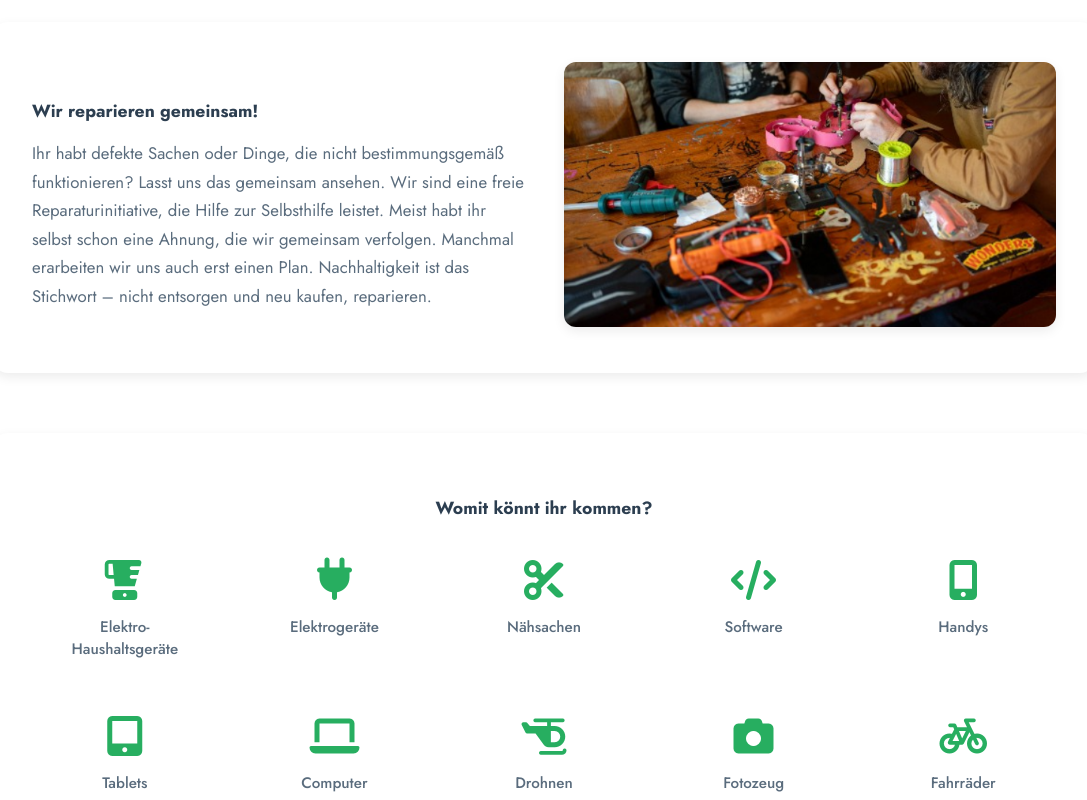
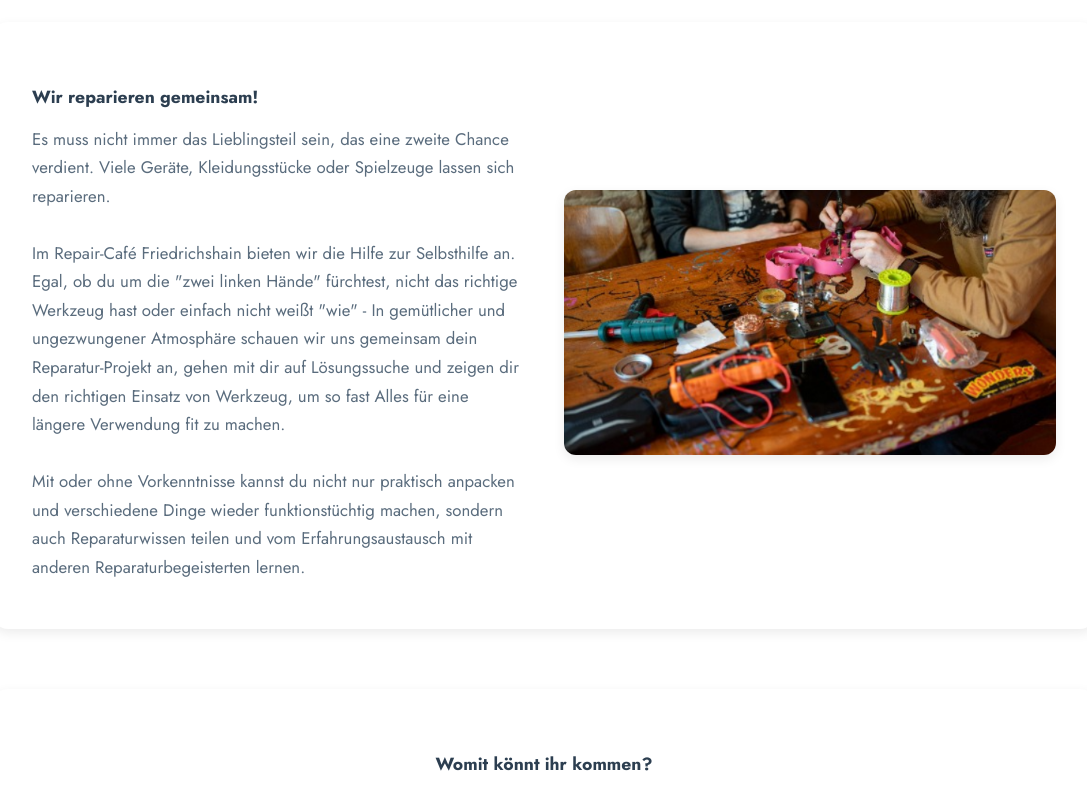
Before and after one commit to theHeathLee/Repair-Cafe, a Vue app: page / in a window 1280 px wide. Shown: the part 1040-1840 px from the top of the page, without its empty margins (96-1183 px from the left). Built offline with nearby package versions, Linux system fonts and the light colour scheme.

Commit message:
improve the we repair together section

```diff
--- a/src/components/Home.vue
+++ b/src/components/Home.vue
@@ -333,8 +333,8 @@ export default {
     },
     togetherText() {
       return this.currentLang === "de"
-        ? "Ihr habt defekte Sachen oder Dinge, die nicht bestimmungsgemäß funktionieren? Lasst uns das gemeinsam ansehen. Wir sind eine freie Reparaturinitiative, die Hilfe zur Selbsthilfe leistet. Meist habt ihr selbst schon eine Ahnung, die wir gemeinsam verfolgen. Manchmal erarbeiten wir uns auch erst einen Plan. Nachhaltigkeit ist das Stichwort – nicht entsorgen und neu kaufen, reparieren."
-        : "You have broken items or things that no longer work as intended? Let’s have a look at them together. We are an open repair initiative that focuses on help for self-help. Often you already have an idea of what might be wrong and we explore it together. Sometimes we first work out a plan. The key idea is sustainability – don’t throw things away and buy new ones, repair them.";
+        ? "Es muss nicht immer das Lieblingsteil sein, das eine zweite Chance verdient. Viele Geräte, Kleidungsstücke oder Spielzeuge lassen sich reparieren.\n\nIm Repair-Café Friedrichshain bieten wir die Hilfe zur Selbsthilfe an. Egal, ob du um die \"zwei linken Hände\" fürchtest, nicht das richtige Werkzeug hast oder einfach nicht weißt \"wie\" - In gemütlicher und ungezwungener Atmosphäre schauen wir uns gemeinsam dein Reparatur-Projekt an, gehen mit dir auf Lösungssuche und zeigen dir den richtigen Einsatz von Werkzeug, um so fast Alles für eine längere Verwendung fit zu machen.\n\nMit oder ohne Vorkenntnisse kannst du nicht nur praktisch anpacken und verschiedene Dinge wieder funktionstüchtig machen, sondern auch Reparaturwissen teilen und vom Erfahrungsaustausch mit anderen Reparaturbegeisterten lernen."
+        : "It doesn’t always have to be your favourite item that deserves a second chance. Many devices, items of clothing or toys can be repaired.\n\nAt Repair Café Friedrichshain we offer help for self-help. Whether you’re worried about being all thumbs, don’t have the right tools, or simply don’t know \"how\" – in a cosy and relaxed atmosphere we take a look at your repair project together, search for solutions with you, and show you the right use of tools to get almost anything back in shape for longer use.\n\nWith or without prior knowledge, you can not only get hands-on and fix all kinds of things, but also share repair knowledge and learn from the experience of other repair enthusiasts.";
     },
     bringHeading() {
       return this.currentLang === "de"
@@ -813,6 +813,7 @@ body {
   font-size: 1.05rem;
   line-height: 1.7;
   color: var(--text-secondary);
+  white-space: pre-line;
 }
 
 .motto-image {
```
